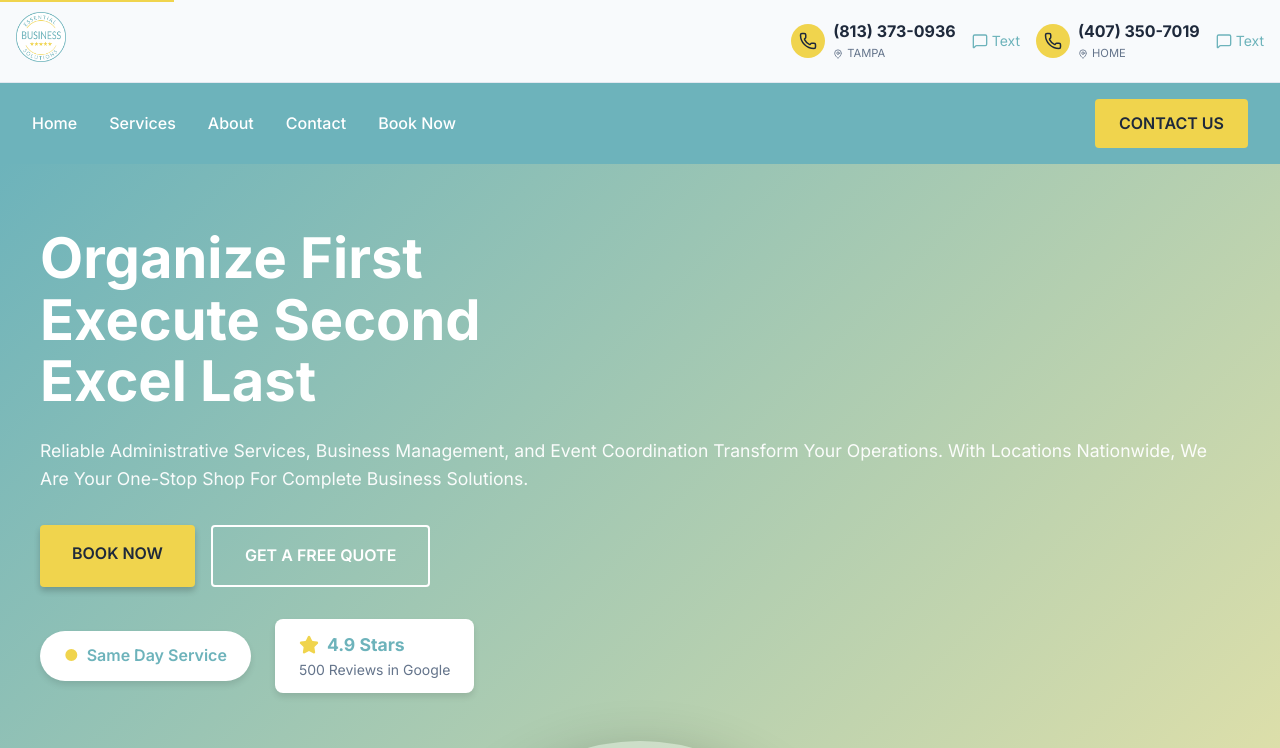
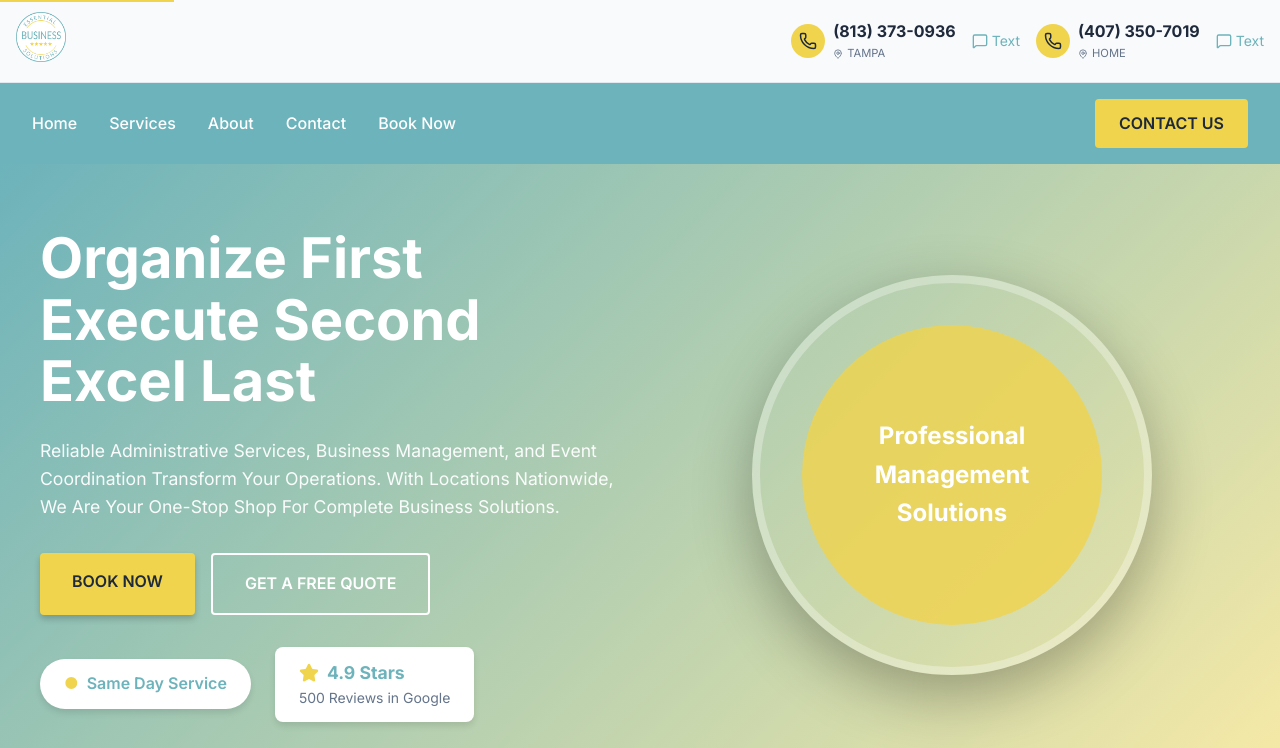
Before and after one commit to TeamPaintbrush/essential-business-solutions, a Next.js app: page /essential-business-solutions/ in a window 1280 px wide. Shown: the top 748 px of the page. Built offline with nearby package versions, Linux system fonts and the light colour scheme.

Commit message:
Restore two-column desktop hero banner layout

```diff
--- a/app/globals.css
+++ b/app/globals.css
@@ -237,6 +237,10 @@ section {
   margin-bottom: 3rem;
 }
 
+.hero-grid {
+  /* Desktop: 2 columns */
+}
+
 .services-grid-container {
   width: 100%;
   padding: 0;
@@ -408,6 +412,11 @@ a:focus-visible, button:focus-visible, input:focus-visible, select:focus-visible
     min-width: 48px;
   }
 
+  /* Hero Grid - Single column on mobile */
+  .hero-grid {
+    grid-template-columns: 1fr !important;
+  }
+
   /* Services Grid - Horizontal Scroll on Mobile */
   .services-grid-container {
     overflow-x: auto;
--- a/app/page.tsx
+++ b/app/page.tsx
@@ -29,12 +29,12 @@ export default function Home() {
           maxWidth: '1200px',
           margin: '0 auto',
           display: 'grid',
-          gridTemplateColumns: '1fr',
+          gridTemplateColumns: 'repeat(2, 1fr)',
           gap: '3rem',
           alignItems: 'center',
           position: 'relative',
           zIndex: 2
-        }}>
+        }} className="hero-grid">
           {/* Text Content */}
           <div style={{ color: 'white', zIndex: 2 }}>
             <h1 style={{
```
